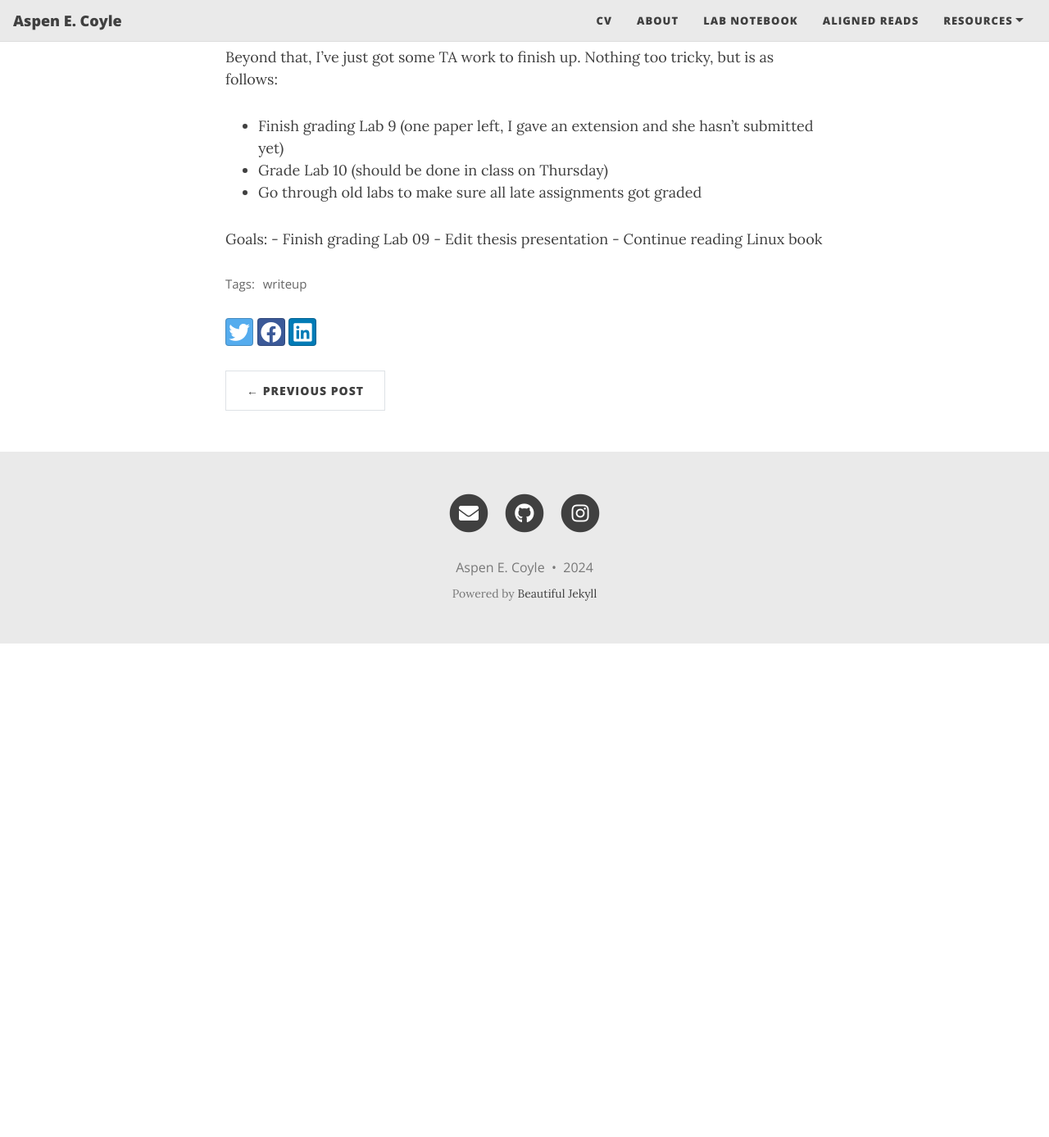
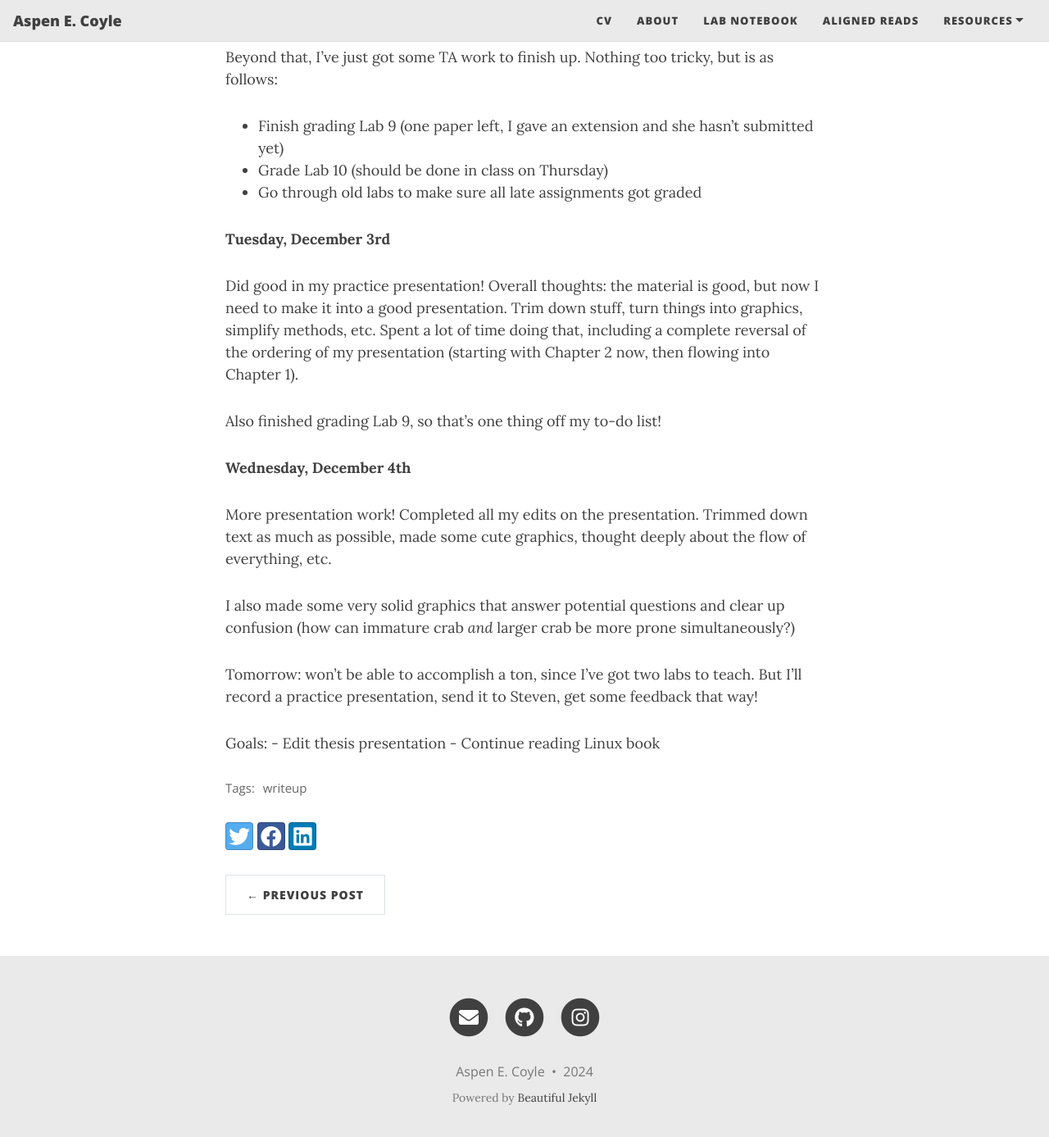
Before and after one commit to aspencoyle/aspencoyle.github.io, a Jekyll site: the page built from _posts/2024-12-01-December_posts.md, in a window 1280 px wide and 1400 px high, scrolled down 812 px. Shown: the top 1387 px of the window at 82% size. Built offline with Jekyll 4.4.1, drawn with Linux system fonts in a browser that asks for light colours; nearby versions of some CDN libraries; before the commit the page ends 1597 px from its top, so only the background shows below that.

Commit message:
new notebook post

```diff
--- a/_posts/2024-12-01-December_posts.md
+++ b/_posts/2024-12-01-December_posts.md
@@ -28,7 +28,22 @@ Beyond that, I've just got some TA work to finish up. Nothing too tricky, but is
 - Grade Lab 10 (should be done in class on Thursday)
 - Go through old labs to make sure all late assignments got graded
 
+**Tuesday, December 3rd**
+
+Did good in my practice presentation! Overall thoughts: the material is good, but now I need to make it into a good presentation. Trim down stuff, turn things into graphics,
+simplify methods, etc. Spent a lot of time doing that, including a complete reversal of the ordering of my presentation (starting with Chapter 2 now, then flowing into Chapter 1).
+
+Also finished grading Lab 9, so that's one thing off my to-do list!
+
+**Wednesday, December 4th**
+
+More presentation work! Completed all my edits on the presentation. Trimmed down text as much as possible, made some cute graphics, thought deeply about the flow of everything, etc.
+
+I also made some very solid graphics that answer potential questions and clear up confusion (how can immature crab _and_ larger crab be more prone simultaneously?)
+
+Tomorrow: won't be able to accomplish a ton, since I've got two labs to teach. But I'll record a practice presentation, send it to Steven, get some feedback that way!
+
+
 Goals:
-    - Finish grading Lab 09
     - Edit thesis presentation
     - Continue reading Linux book
```
